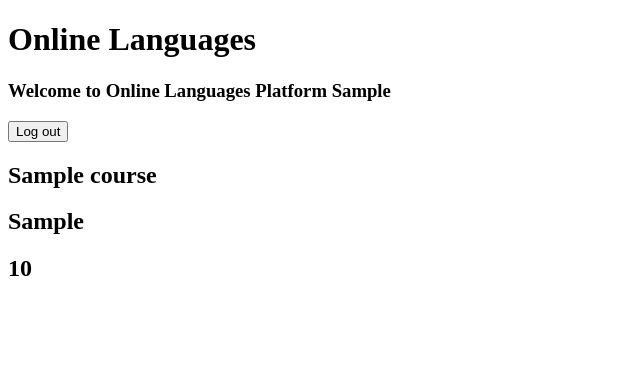
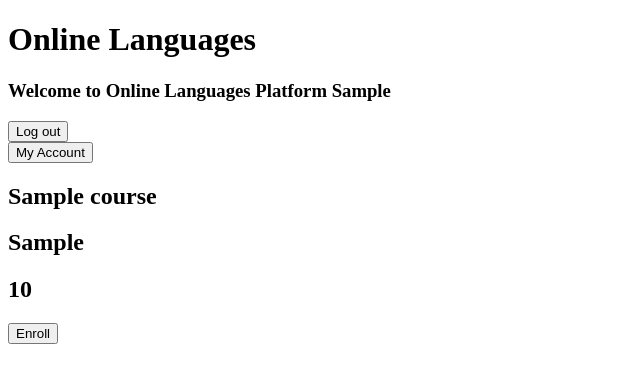
Before and after one commit to gagurpreet/crud_app, a Flask app: page /languages in a window 1280 px wide. Shown: the top 383 px of the page, without its empty margins (0-640 px from the left). Run offline with Flask 3, Linux system fonts and the light colour scheme; the visitor is signed in with stand-in values (Sample User, id 1); a database or web service that is not in the repository returns one stand-in record (values such as "Sample title"); some libraries are stand-ins or nearby versions.

Commit message:
saving the changes until next commit

```diff
--- a/controllers/languages_controller.py
+++ b/controllers/languages_controller.py
@@ -1,7 +1,11 @@
-from flask import render_template
-from models.language import all_courses
+from flask import render_template, redirect, session
+from models.language import all_courses, enroll_course
 from services.session_info import current_user
 
 def index():
   courses = all_courses()
   return render_template('languages/index.html', courses=courses, current_user=current_user())
+
+def enroll(id):
+  enroll_course(id, session['user_id'])
+  return redirect('/')
--- a/db/schema.sql
+++ b/db/schema.sql
@@ -19,3 +19,9 @@ CREATE TABLE users(
   email TEXT,
   password_digest TEXT
 );
+
+CREATE TABLE enrollments(
+  id SERIAL PRIMARY KEY,
+  user_id INTEGER,
+  course_id INTEGER
+);
--- a/models/language.py
+++ b/models/language.py
@@ -6,3 +6,6 @@ def all_courses():
 def get_course(id):
   courses = sql("SELECT * FROM courses WHERE id = %s", [id])
   return courses[0]
+
+def enroll_course(course_id, user_id):
+  sql("INSERT INTO likes(user_id, food_id) VALUES(%s, %s) RETURNING *", [user_id, course_id])
--- a/routes/languages_routes.py
+++ b/routes/languages_routes.py
@@ -1,6 +1,7 @@
 from flask import Blueprint
-from controllers.languages_controller import index
+from controllers.languages_controller import index, enroll
 
 languages_routes = Blueprint('languages_routes', __name__)
 
 languages_routes.route('')(index)
+languages_routes.route('/<id>/enroll',methods=["POST"] )(enroll)
--- a/templates/languages/index.html
+++ b/templates/languages/index.html
@@ -12,6 +12,12 @@
 			</form>
 		</section>
 
+		<section class="controls">
+			<form action="/sessions/my_profile" method="POST">
+			<button>My Account</button>
+			</form>
+		</section>
+
 		<section class="courses">
 			{% for course in courses: %}
 				<section class="course">
@@ -19,6 +25,13 @@
 						<h2>{{ course['name'] }}</h2>
 						<h2>{{ course['length_of_course'] }}</h2>
 						<h2>{{ course['fee'] }}</h2>
+
+						<section class="controls">
+							<form action="/languages/{{course['id']}}/enroll" method="POST">
+								<button>Enroll</button>
+							</form>
+						</section>
+
 					</header>
 				</section>
 			{% endfor %}
```
